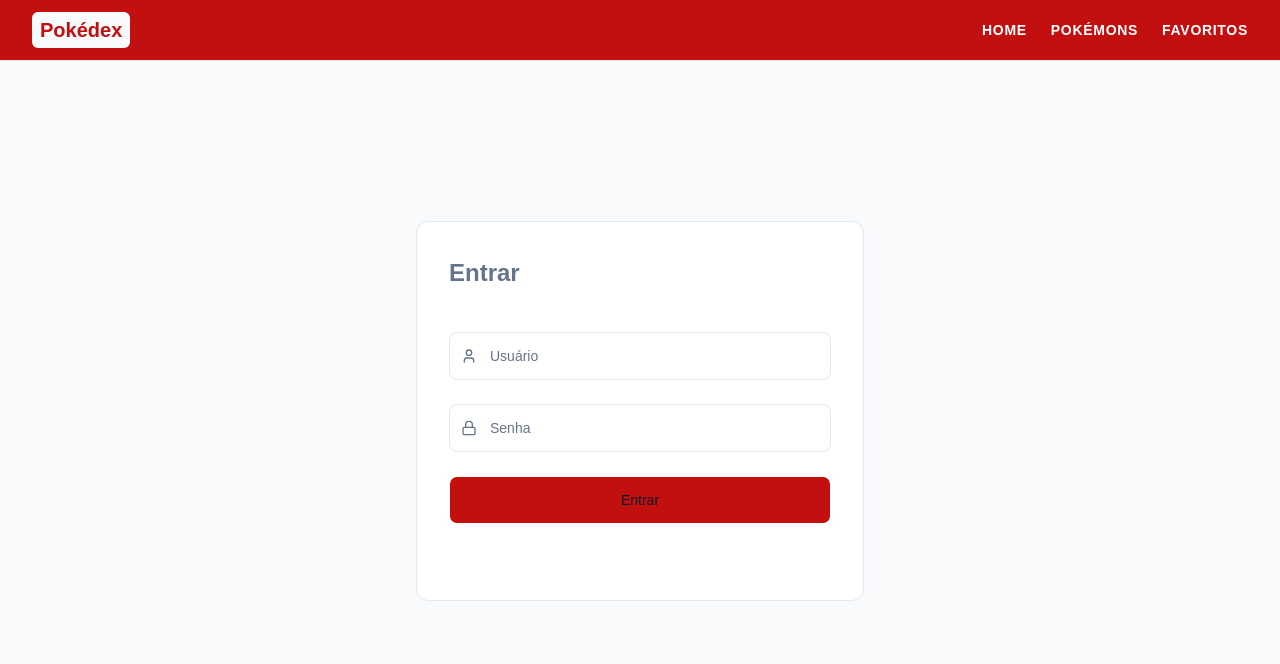
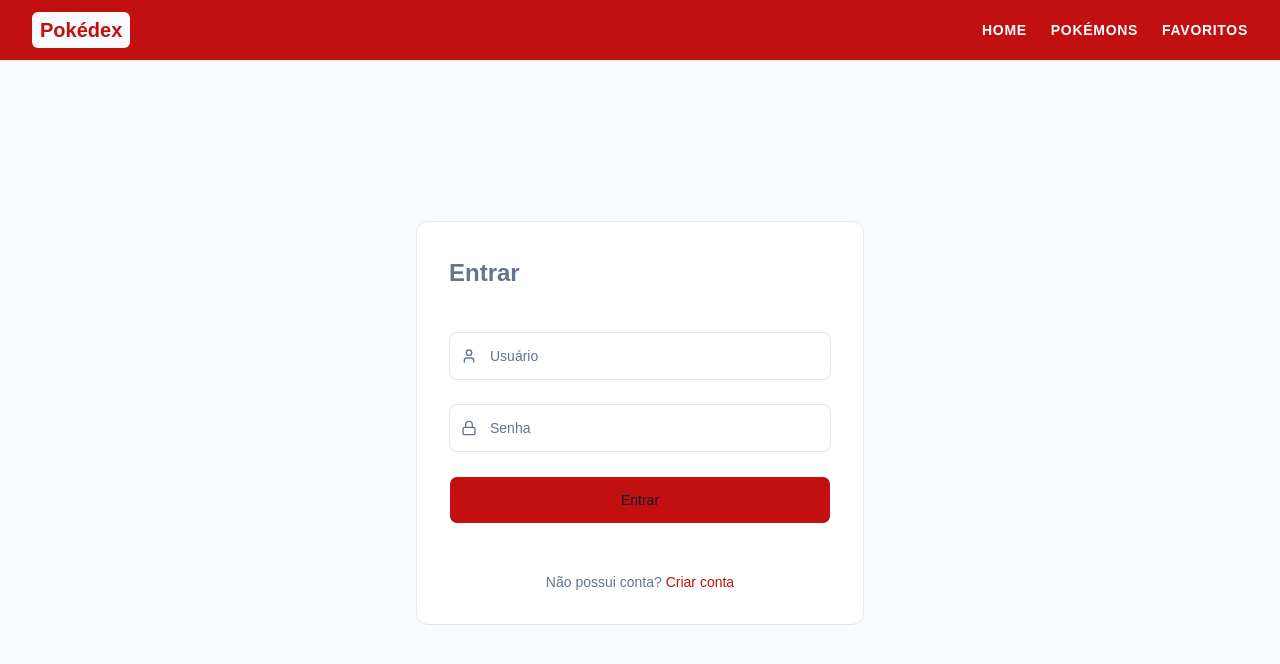
Before and after one commit to alicstw-dev/pokedex-final, a React (Vite) app: page /login in a window 1280 px wide. Shown: the top 664 px of the page. Built offline with nearby package versions, Linux system fonts and the light colour scheme.

Commit message:
feat: adição dos campos de caso o usuario possua login ou não

```diff
--- a/src/pages/LoginPage.tsx
+++ b/src/pages/LoginPage.tsx
@@ -3,7 +3,7 @@ import { User, Lock } from 'lucide-react'
 import { Input } from '@/components/ui/input'
 import { Button } from '@/components/ui/button'
 import { LoginUser } from '@/features/services/login.service'
-import { useNavigate } from 'react-router'
+import { Link, useNavigate } from 'react-router'
 
 export default function LoginPage() {
   const [username, setUsername] = useState('')
@@ -69,6 +69,16 @@ export default function LoginPage() {
               {loading ? 'Entrando...' : 'Entrar'}
             </Button>
 
+            <div className="mt-6 text-center text-sm text-muted-foreground">
+                Não possui conta?{" "}
+                <Link
+                    to="/register"
+                    className="text-primary font-medium hover:underline"
+                >
+                    Criar conta
+                </Link>
+            </div>
+
           </div>
         </form>
 
--- a/src/pages/RegisterPage.tsx
+++ b/src/pages/RegisterPage.tsx
@@ -3,7 +3,7 @@ import { User, Lock } from 'lucide-react'
 import { Input } from '@/components/ui/input'
 import { Button } from '@/components/ui/button'
 import { RegisterUser } from '@/features/services/register.service.ts'
-import { useNavigate } from 'react-router'
+import { Link, useNavigate } from 'react-router'
 
 export default function RegisterPage() {
   const [username, setUsername] = useState('')
@@ -23,7 +23,6 @@ export default function RegisterPage() {
       console.log('Token:', response.token)
 
       navigate('/pokedex')
-
     } catch (error) {
       console.error('Erro ao registrar usuário', error)
     } finally {
@@ -34,7 +33,6 @@ export default function RegisterPage() {
   return (
     <div className="flex-1 bg-background flex mt-40 justify-center min-h-screen px-6">
       <div className="w-full max-w-md ">
-
         <form
           onSubmit={handleRegister}
           className="bg-card p-8 rounded-xl border border-border min-h-95 flex flex-col"
@@ -42,7 +40,6 @@ export default function RegisterPage() {
           <p className="text-2xl font-semibold">Criar Conta</p>
 
           <div className="space-y-6 mt-10">
-
             <div className="relative">
               <User className="absolute left-3 top-1/2 -translate-y-1/2 text-muted-foreground size-4" />
               <Input
@@ -68,9 +65,17 @@ export default function RegisterPage() {
               {loading ? 'Registrando...' : 'Registrar'}
             </Button>
 
+            <div className="mt-6 text-center text-sm text-muted-foreground">
+              Já possui conta?{' '}
+              <Link
+                to="/login"
+                className="text-primary font-medium hover:underline"
+              >
+                Entrar
+              </Link>
+            </div>
           </div>
         </form>
-
       </div>
     </div>
   )
```
